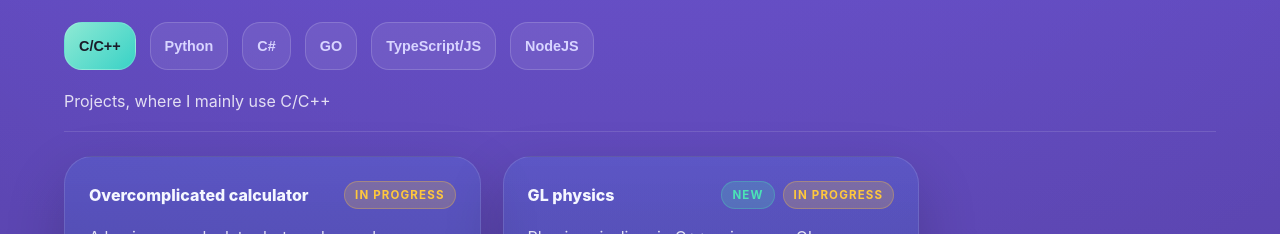
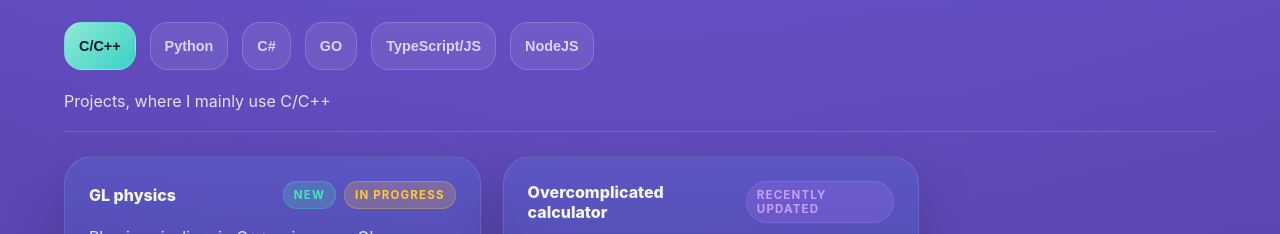
Before and after one commit to NotVenuly/Portfolio, a website: page index.html in a window 1280 px wide. Shown: the part 537-771 px from the top of the page. Drawn offline with nearby package versions, Linux system fonts and the light colour scheme.

Commit message:
added recently updated badge

```diff
--- a/index.html
+++ b/index.html
@@ -25,7 +25,7 @@
                 </div>
             </div>
             <div class="hero-image">
-                <img src="./linkedin.png" alt="picture of me" class="portrait-img"
+                <img src="./linkedin.png" alt="picture of me" class="portrait-img">
             </div>
         </header>
         <section class="languages-section full-screen-section">
--- a/mainCSS.css
+++ b/mainCSS.css
@@ -386,6 +386,12 @@ body {
     background: rgba(255, 200, 60, 0.2);
     color: #ffc83c;
     border: 1px solid rgba(255, 200, 60, 0.3);
+}
+
+.badge-updated {
+    background: rgba(173, 123, 255, 0.2);
+    color: #c99cff;
+    border: 1px solid rgba(173, 123, 255, 0.3);
 }
 
 .project-description {
--- a/mainTS.bundle.js
+++ b/mainTS.bundle.js
@@ -109,7 +109,8 @@ var projectGroups = [
         tags: ["Bit shifting", "Mathematics"],
         highlight: "Good training for learning how bit shifting and low level programming works",
         isNew: false,
-        isInProgress: true
+        isInProgress: false,
+        isUpdated: true
       },
       {
         title: "GL physics",
@@ -118,7 +119,8 @@ var projectGroups = [
         tags: ["Graphics", "Physics", "Mathematics"],
         highlight: "A project meant to teach me more about simulating physics in code",
         isNew: true,
-        isInProgress: true
+        isInProgress: true,
+        isUpdated: false
       }
     ]
   },
@@ -134,7 +136,8 @@ var projectGroups = [
         tags: ["HTTP request handling", "beautifulsoup", "3rd party libraries"],
         highlight: "A small python project that I will use for notetaking in the future",
         isNew: true,
-        isInProgress: false
+        isInProgress: false,
+        isUpdated: true
       },
       {
         title: "2048 game",
@@ -143,7 +146,8 @@ var projectGroups = [
         tags: ["Game logic and -design", "cmd game", "simple"],
         highlight: "Python project to remind me of python programming math and logic",
         isNew: true,
-        isInProgress: true
+        isInProgress: false,
+        isUpdated: true
       }
     ]
   },
@@ -160,7 +164,8 @@ var projectGroups = [
         tags: ["Game", "Unity", "C#"],
         highlight: "Final project for my school",
         isNew: false,
-        isInProgress: false
+        isInProgress: false,
+        isUpdated: false
       },
       {
         title: "Kyber Kittens",
@@ -169,7 +174,8 @@ var projectGroups = [
         tags: ["Game", "Unity", "Gamejam"],
         highlight: "Made in only 4 days",
         isNew: false,
-        isInProgress: false
+        isInProgress: false,
+        isUpdated: false
       },
       {
         title: "Repair and Cooling puzzle",
@@ -178,7 +184,8 @@ var projectGroups = [
         tags: ["In game terminal", "2-players", "Real world use"],
         highlight: "Instructions and context for the game is all in the Itch description",
         isNew: false,
-        isInProgress: false
+        isInProgress: false,
+        isUpdated: false
       },
       {
         title: "Spikey adventures of Spik",
@@ -187,7 +194,8 @@ var projectGroups = [
         tags: ["game jam", "simple", "first year project"],
         highlight: "This was one of the first games I ever made",
         isNew: false,
-        isInProgress: false
+        isInProgress: false,
+        isUpdated: false
       },
       {
         title: "Catjack",
@@ -196,7 +204,8 @@ var projectGroups = [
         tags: ["game jam", "simple", "card game"],
         highlight: "This was my second game jam",
         isNew: false,
-        isInProgress: false
+        isInProgress: false,
+        isUpdated: false
       }
     ]
   },
@@ -212,7 +221,8 @@ var projectGroups = [
         tags: ["Server", "Go", "Toolchain"],
         highlight: "Optimized for fast iteration and small deployments.",
         isNew: false,
-        isInProgress: false
+        isInProgress: false,
+        isUpdated: false
       },
       {
         title: "File backupper",
@@ -221,7 +231,8 @@ var projectGroups = [
         tags: ["Logging", "API", "Service"],
         highlight: "Built for reliable log collection.",
         isNew: false,
-        isInProgress: false
+        isInProgress: false,
+        isUpdated: true
       }
     ]
   },
@@ -237,7 +248,8 @@ var projectGroups = [
         tags: ["TypeScript", "Frontend", "Portfolio"],
         highlight: "The site you're looking at right now",
         isNew: true,
-        isInProgress: false
+        isInProgress: false,
+        isUpdated: true
       },
       {
         title: "Typescript training",
@@ -245,8 +257,9 @@ var projectGroups = [
         link: "https://github.com/NotVenuly/Typescript-training",
         tags: ["TypeScript", "Training", "Portfolio"],
         highlight: "Logic used in making my portfolio",
-        isNew: true,
-        isInProgress: false
+        isNew: false,
+        isInProgress: false,
+        isUpdated: true
       }
     ]
   },
@@ -262,7 +275,8 @@ var projectGroups = [
         tags: ["training", "API", "Request based code execution"],
         highlight: "Will be used in the future to make running code possible in my Portfolio",
         isNew: true,
-        isInProgress: false
+        isInProgress: false,
+        isUpdated: true
       }
     ]
   }
@@ -337,6 +351,26 @@ function transitionPreview(newPreviewId) {
     button.classList.toggle("active", isActive);
   });
 }
+function getProjectBadgeScore(project) {
+  return Number(project.isNew) + Number(project.isInProgress) + Number(project.isUpdated);
+}
+function sortProjectsByBadgeCount(projectA, projectB) {
+  const scoreA = getProjectBadgeScore(projectA);
+  const scoreB = getProjectBadgeScore(projectB);
+  if (scoreA !== scoreB) {
+    return scoreB - scoreA;
+  }
+  if (projectA.isInProgress !== projectB.isInProgress) {
+    return projectB.isInProgress ? 1 : -1;
+  }
+  if (projectA.isUpdated !== projectB.isUpdated) {
+    return projectB.isUpdated ? 1 : -1;
+  }
+  if (projectA.isNew !== projectB.isNew) {
+    return projectB.isNew ? 1 : -1;
+  }
+  return projectA.title.localeCompare(projectB.title);
+}
 function renderProjectCards(group) {
   if (!projectsGrid) {
     return;
@@ -351,7 +385,8 @@ function renderProjectCards(group) {
     projectsGrid.appendChild(placeholder);
     return;
   }
-  group.projects.forEach((project) => {
+  const sortedProjects = [...group.projects].sort(sortProjectsByBadgeCount);
+  sortedProjects.forEach((project) => {
     const card = document.createElement("article");
     card.className = "project-card";
     card.innerHTML = `
@@ -359,6 +394,7 @@ function renderProjectCards(group) {
                 <span class="project-title">${project.title}</span>
                 <div class="project-badges">
                     ${project.isNew ? '<span class="project-badge badge-new">New</span>' : ""}
+                    ${project.isUpdated ? '<span class="project-badge badge-updated">Recently Updated</span>' : ""}
                     ${project.isInProgress ? '<span class="project-badge badge-progress">In Progress</span>' : ""}
                 </div>
             </div>
```
Also changed, not shown: mainTS.ts (+53 -8 lines).
